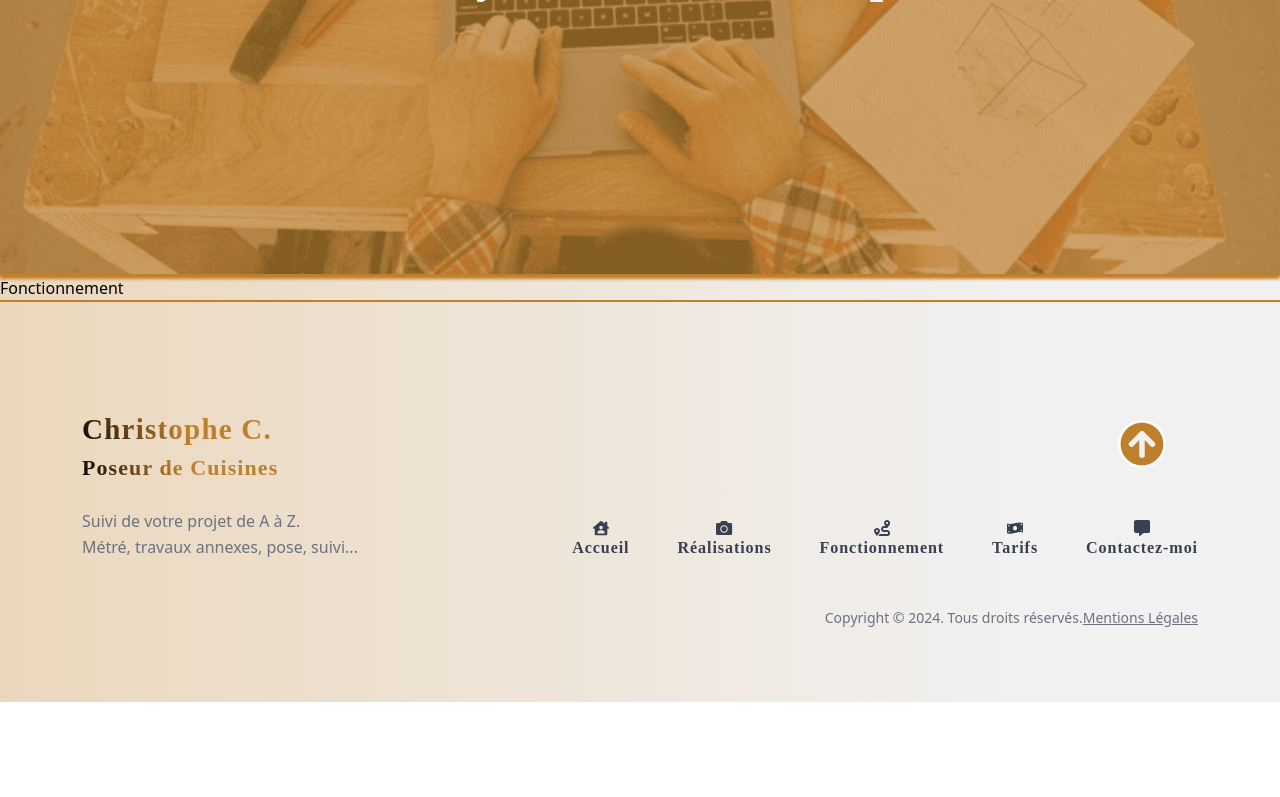
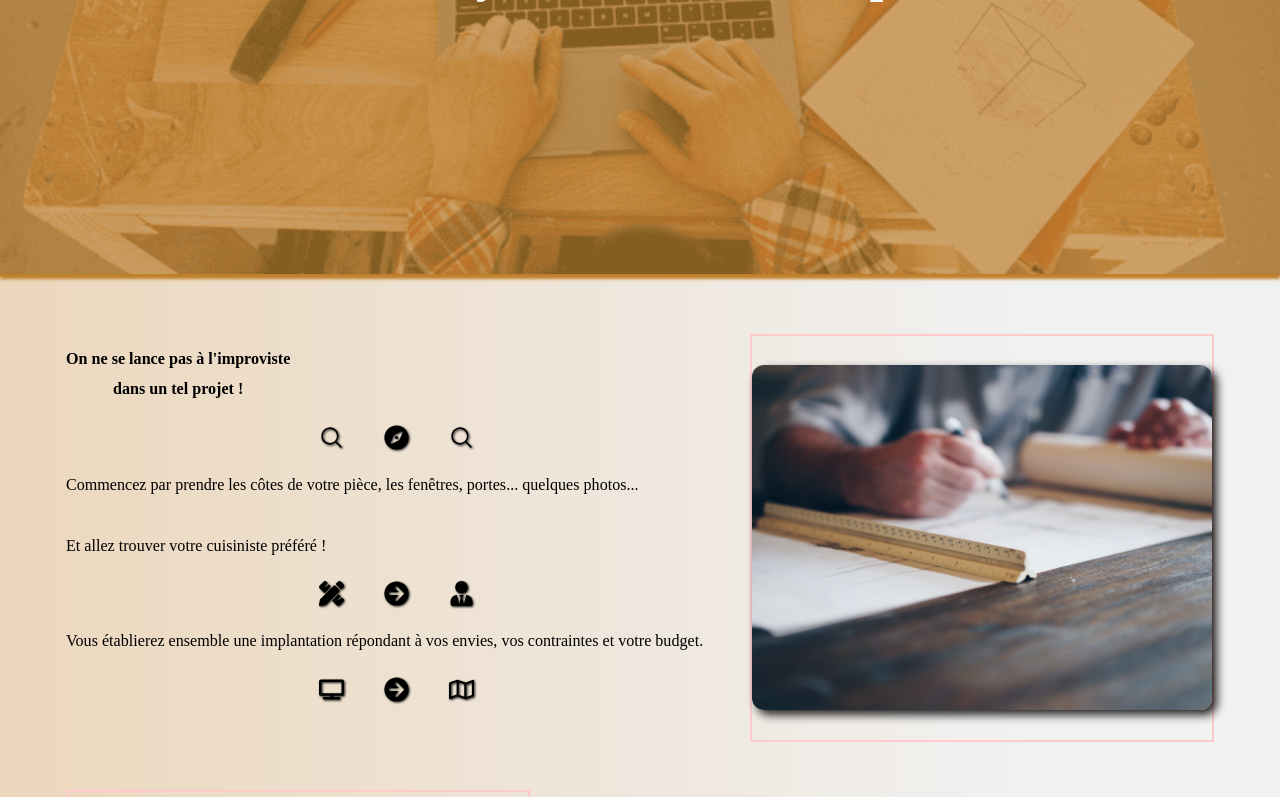
Before and after one commit to ChristopheC-83/christophe_cuisine_next, a Next.js app: page /fonctionnement in a window 1280 px wide. Shown: the part 524-1321 px from the top of the page. Before the commit the page ends 1226 px from the top, so only its background shows below. Built offline with nearby package versions, Linux system fonts and the light colour scheme; a web font is replaced by a local one.

Commit message:
fonctinnement ok

```diff
--- a/app/(pages)/fonctionnement/page.jsx
+++ b/app/(pages)/fonctionnement/page.jsx
@@ -1,4 +1,6 @@
 import Hero from "@/components/hero/Hero";
+import TextFrame from "@/components/textFrame/TextFrame";
+import { fonctionnementDatas } from "@/datas/fonctionnementDatas";
 import enteteImg from "@/public/images/Entetes/fonctionnement.png";
 
 export default function Fonctionnement() {
@@ -21,7 +23,11 @@ export default function Fonctionnement() {
         bgImg={bgImg}
         color={color}
       />
-      Fonctionnement
+      <div className="container my-10">
+        {fonctionnementDatas.map((datas, index) => (
+          <TextFrame key={index} text={datas.text} img={datas.img.src} index={index} />
+        ))}
+      </div>
     </div>
   );
 }
--- /dev/null
+++ b/datas/fonctionnementDatas.js
@@ -0,0 +1,157 @@
+/* eslint-disable react/no-unescaped-entities */
+
+import { FaBriefcase } from "react-icons/fa";
+import { HiMagnifyingGlass } from "react-icons/hi2";
+import { FaCompass } from "react-icons/fa";
+import { FaPencilRuler } from "react-icons/fa";
+import { FaArrowCircleRight } from "react-icons/fa";
+import { FaUserTie } from "react-icons/fa";
+import { FaTrophy } from "react-icons/fa";
+import { FaUserCog } from "react-icons/fa";
+import { FaUsers } from "react-icons/fa";
+import { FaEquals } from "react-icons/fa";
+import { FaTv } from "react-icons/fa";
+import { FaRegMap } from "react-icons/fa";
+import { GrUserWorker } from "react-icons/gr";
+import { FaRegThumbsUp } from "react-icons/fa";
+import { FaPaperPlane } from "react-icons/fa";
+import { FaIndustry } from "react-icons/fa";
+import img1 from "@/public/images/3_Fonctionnement/fonctionnement1_mesure.png";
+import img2 from "@/public/images/3_Fonctionnement/fonctionnement2_travaux.png";
+import img3 from "@/public/images/3_Fonctionnement/fonctionnement3_handshake.jpg";
+
+export const fonctionnementDatas = [
+  {
+    text: (
+      <div className="home-content-text ">
+        <p style={{ fontWeight: "bold", textAlign: "center" }}>
+          On ne se lance pas à l'improviste <br /> dans un tel projet !
+        </p>
+        <div className="flex home-icone">
+          <HiMagnifyingGlass style={{ margin: "0 40px" }} />
+          <FaCompass />
+          <HiMagnifyingGlass style={{ margin: "0 40px" }} />
+        </div>
+        <p>
+          Commencez par prendre les côtes de votre pièce, les fenêtres,
+          portes... quelques photos... <br />
+          <br />
+          Et allez trouver votre cuisiniste préféré !
+        </p>
+        <div className="flex home-icone">
+          <FaPencilRuler style={{ margin: "0 40px" }} />
+          <FaArrowCircleRight />
+          <FaUserTie style={{ margin: "0 40px" }} />
+        </div>
+        <p>
+          Vous établierez ensemble une implantation répondant à vos envies, vos
+          contraintes et votre budget.
+        </p>
+        <div className="flex home-icone">
+          <FaTv style={{ margin: "0 40px" }} />
+          <FaArrowCircleRight />
+          <FaRegMap style={{ margin: "0 40px" }} />
+        </div>
+      </div>
+    ),
+    img: img1,
+  },
+  {
+    text: (
+      <div className="home-content-text ">
+        <p>
+          J'interviens alors en faisant un métré précis sur place avec les plans
+          du cuisiniste. <br />
+          <br />
+          Nous établissons ensemble qui fait quoi au niveau des travaux
+          préparatoires (démontage, adaptation électricité et plomberie...).
+          <br />
+          <br />
+          J'envoie un retour de métré au cuisiniste par mail. La fabrication est
+          enfin lancée !
+        </p>
+        <div className="flex home-icone">
+          <FaPaperPlane />
+          <FaArrowCircleRight style={{ margin: "0 40px" }} />
+          <FaIndustry />
+        </div>
+        <p>
+          Pendant cette phase préparatoire, même si je ne participe pas
+          physiquement aux travaux, je reste joignable pour vous accompagner.
+          <br />
+          <br /> Mieux la préparation sera faite, moins nous aurons de surprises
+          au moment de la pose !
+        </p>
+        <div className="flex home-icone">
+          <GrUserWorker style={{ margin: "0 40px" }} />
+          <FaBriefcase />
+          <FaRegThumbsUp style={{ margin: "0 40px" }} />
+        </div>
+      </div>
+    ),
+    img: img2,
+  },
+  {
+    text: (
+      <div className="home-content-text ">
+        <p>
+          Même si j'ai pu être face à de très nombreuses marques, une cuisine
+          est le fruit de la collaboration de plusieurs intervenants.
+          <br />
+          <br /> Du vendeur(.se), au fournisseur puis au livreur et enfin au
+          poseur.
+        </p>
+        <div className="flex home-icone">
+          <FaUserTie />
+          <FaUsers style={{ margin: "0 40px" }} />
+          <FaUserCog />
+        </div>
+        <div className="home-icone">
+          <FaEquals />
+        </div>
+        <div className="home-icone">
+          <FaTrophy style={{ margin: "0 30px", transform: "scale(1.5)" }} />
+        </div>
+        <p>
+          Tout ce petit monde s'active de concert pour une réussite de votre
+          projet. <br />
+          <br />
+          J'ai le plaisir et loisir de pouvoir choisir les enseignes avec qui je
+          travaille. <br />
+          <br />
+          Soit nous partageons les mêmes valeurs humaines et commerçantes....
+          soit j'en change ! <br />
+          <br />
+          Je ne travaille pas avec des enseignes mais avec des humains. <br />
+          <br />
+          C'est pourquoi, à ce jour, je collabore essentiellement avec :
+        </p>
+
+        <div className="w-full">
+          <p class="">En quasi exclusivité à ce jour:</p>
+
+          <div className="partner partner1">
+            <a href="https://magasins.ixina.fr/fr/magasins/france-fra/arles/ixina-arles-IXFR1304">
+              Ixina Arles
+            </a>
+          </div>
+
+          <p class="">
+            Parce qu'ils sont mon partenaire historique <br />
+            depuis 2016 :
+          </p>
+
+          <div className="partner partner2">
+            <a href="https://www.lapeyre.fr/tous-les-magasins/magasin-lapeyre-languedoc-roussillon-nimes">
+              Lapeyre Nîmes
+            </a>
+          </div>
+        </div>
+        <p className="w-full py-8 font-bold text-center h4">
+          Parce qu'une équipe soudée est plus efficace !
+        </p>
+      </div>
+    ),
+    img: img3,
+  },
+];
--- a/public/style/style.css
+++ b/public/style/style.css
@@ -300,6 +300,28 @@
   display: block;
 }
 
+.partner {
+  border: 2px solid black;
+  text-align: center;
+  border-radius: 10px;
+  padding: 5px 10px;
+  margin: 0 auto;
+  width: 180px;
+  animation: all 0.5s ease-in-out;
+}
+.partner:hover {
+  opacity: 0.8;
+}
+
+.partner1 {
+  background-color: #284b73;
+}
+
+.partner2 {
+  background-color: #ed0015;
+  margin-bottom: 30px;
+}
+
 :root {
   --clair: #f9f9f9;
   --fonce: #111;
--- a/public/style/style.scss
+++ b/public/style/style.scss
@@ -7,6 +7,7 @@
 @import "custom/hero";
 @import "custom/polices";
 @import "custom/textFrame";
+@import "custom/fonctionnement";
 
 
 :root {
```
Also changed, not shown: public/style/custom/_fonctionnement.scss (added, +22 -0 lines), 1 other file (tests, documents, lock files or other folders).
